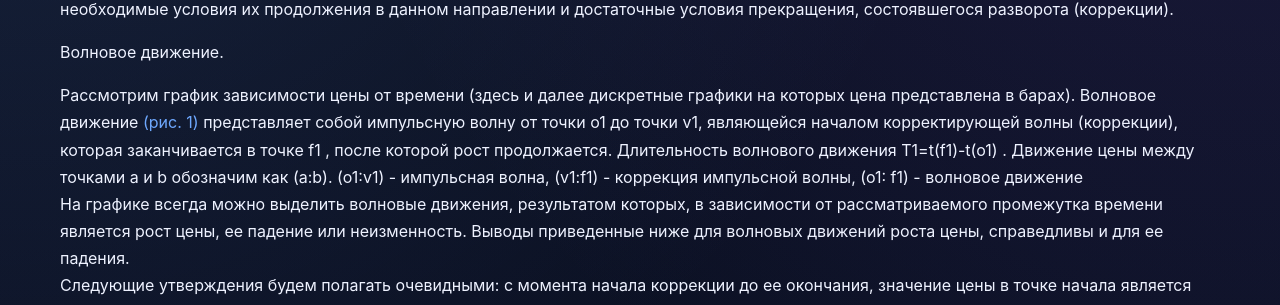
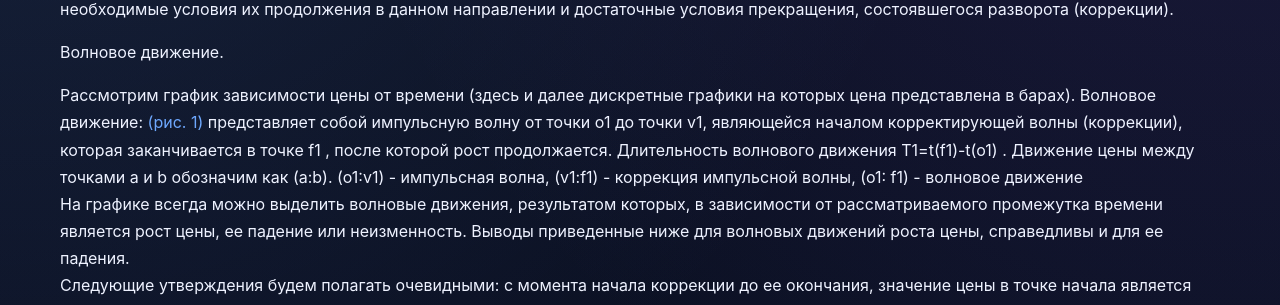
Before and after one commit to naoumov-ilia/naoumov-ilia.github.io, a Jekyll site: the page built from ru/articles/article-1.md, in a window 1280 px wide and 900 px high. Shown: the part 430-735 px from the top of the window. Built offline with Jekyll 4.4.1, drawn with Linux system fonts in a browser that asks for light colours.

```diff
--- a/ru/articles/article-1.md
+++ b/ru/articles/article-1.md
@@ -17,8 +17,8 @@ permalink: /ru/articles/article-1/
 
  Волновое движение.
 
-   Рассмотрим график зависимости цены от времени (здесь и далее дискретные  графики на которых цена представлена в барах).  Волновое движение
-   <a href="{{ '/ru/diagrams/graph-1/' | relative_url }}"
+   Рассмотрим график зависимости цены от времени (здесь и далее дискретные  графики на которых цена представлена в барах). Волновое движение:
+<a href="{{ '/ru/diagrams/graph-1/' | relative_url }}"
    target="_blank"
    rel="noopener"
    onclick="window.open(this.href, '_blank', 'noopener'); return false;">
```
